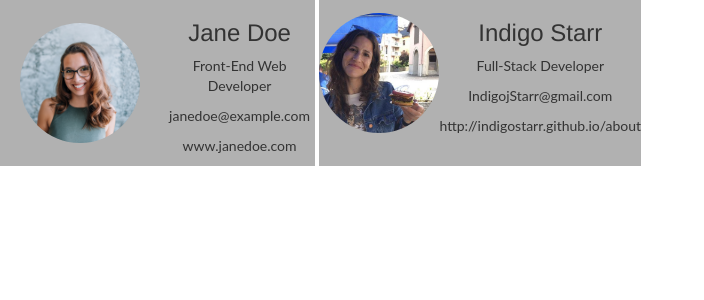
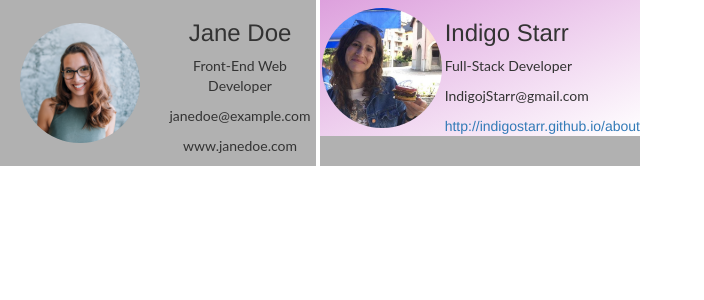
Before and after one commit to women-who-software/scrollodex, a React (Create React App) app: page / in a window 1280 px wide. Shown: the top 300 px of the page, without its empty margins (0-704 px from the left). Built offline with nearby package versions, Linux system fonts and the light colour scheme.

Commit message:
adding background color

```diff
--- a/src/cards/indigoCard/indigoCard.jsx
+++ b/src/cards/indigoCard/indigoCard.jsx
@@ -5,7 +5,7 @@ import { data } from "./data.js";
 
 export default function IndigoCard() {
   return (
-    <div className="cardContainer">
+    <div className="cardContainer-indigo">
       <div className="card">
         <img
           className="imageContainer"
@@ -14,11 +14,11 @@ export default function IndigoCard() {
         />
       </div>
 
-      <div className="card">
+      <div className="card-indigo">
         <h3>{data.name}</h3>
         <p>{data.role}</p>
         <p>{data.email}</p>
-        <p>{data.website}</p>
+        <a href={data.website}>{data.website}</a>
       </div>
     </div>
   );
--- a/src/cards/indigoCard/indigoCard.scss
+++ b/src/cards/indigoCard/indigoCard.scss
@@ -1,15 +1,15 @@
-.cardContainer {
+.cardContainer-indigo {
   display: grid;
   grid-template-columns: 1fr 1fr;
   grid-template-rows: auto;
   align-items: center;
+  background: linear-gradient(to left top, white, #dda0dd);
 }
 .card {
   margin: auto;
   //padding: 1rem 1rem 1rem 1rem;
   //align-items: right;
   text-align: center;
-  //border: 2px solid white;
 }
 .image {
   background-image: url(./indigo_headshot.png);
```
